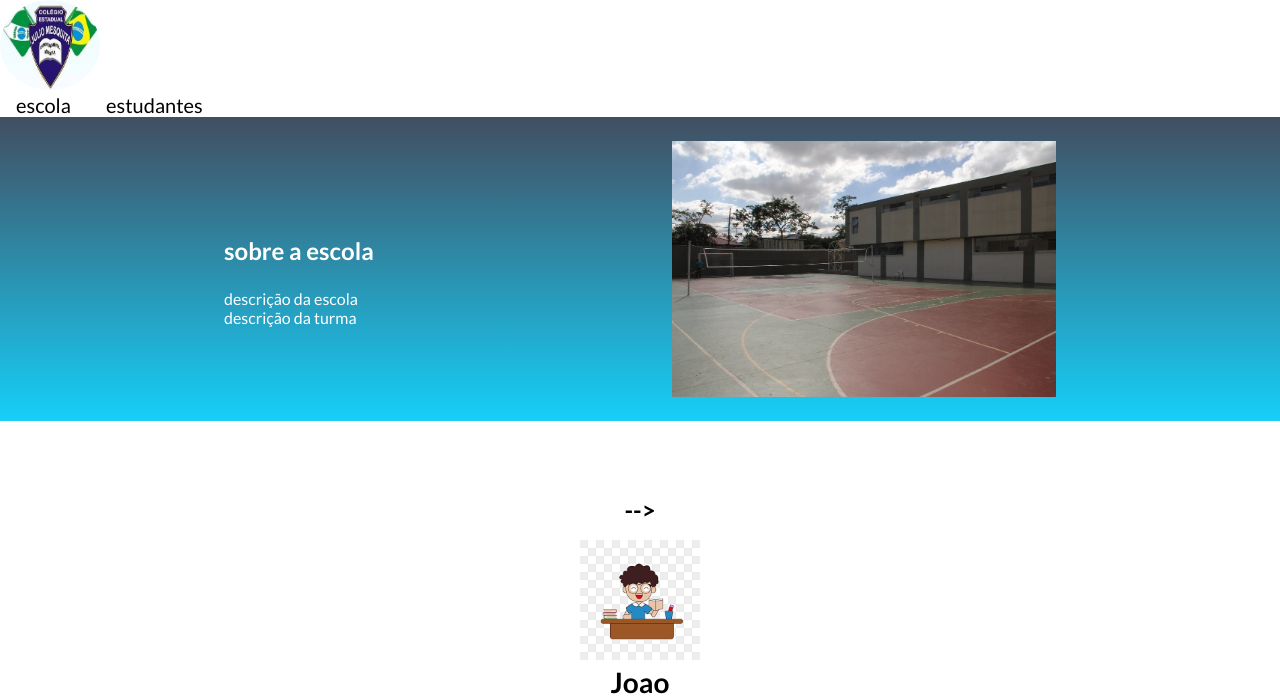
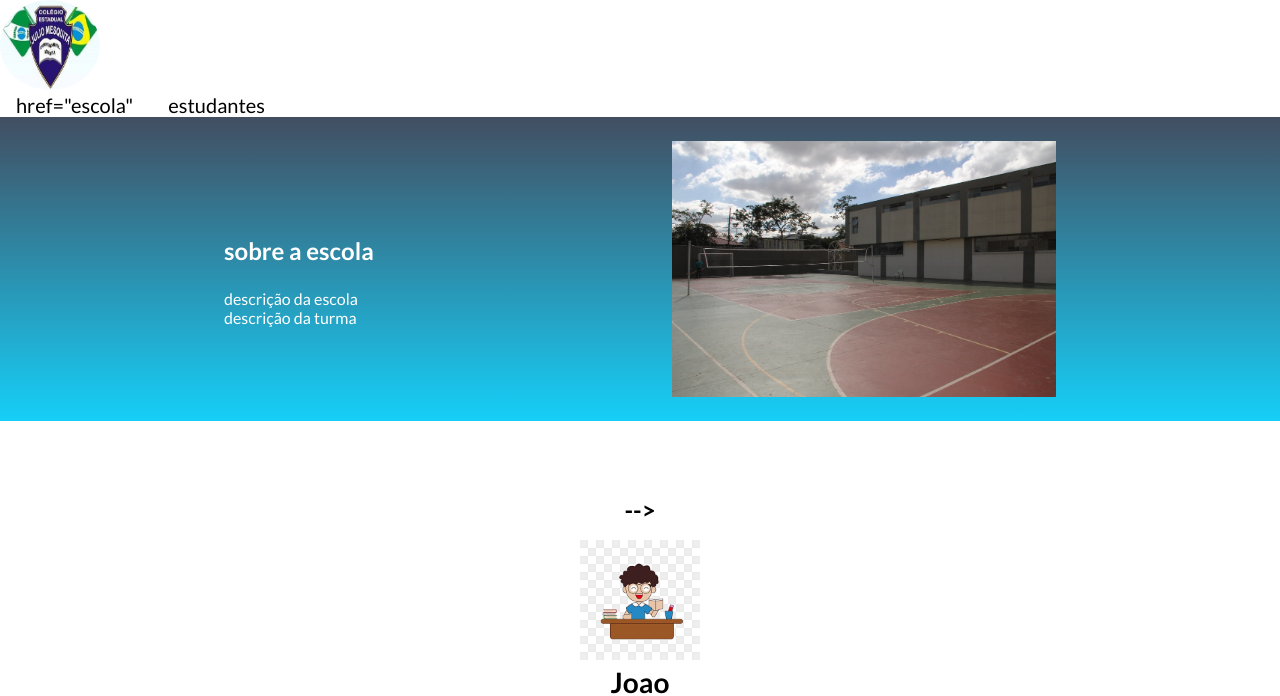
Before and after one commit to Pobre01/site-escola, a plain HTML site: page index.html in a window 1280 px wide. Shown: the top 696 px of the page. Drawn offline with Linux system fonts and the light colour scheme.

Commit message:
Update index.html

```diff
--- a/index.html
+++ b/index.html
@@ -10,7 +10,7 @@
   <header class=cabecalho">
      <img class="cabecalho-imagem" src="julio.png" alt="imagem do cabeçalho">
       <ul class="cabecalho-lisa">
-        <li class="cabecalho-lista-item">escola</li>
+        <li class="cabecalho-lista-item"> href="escola"</li>
         <li class="cabecalho-lista-item">estudantes</li>
       </ul>
   </header>
```
